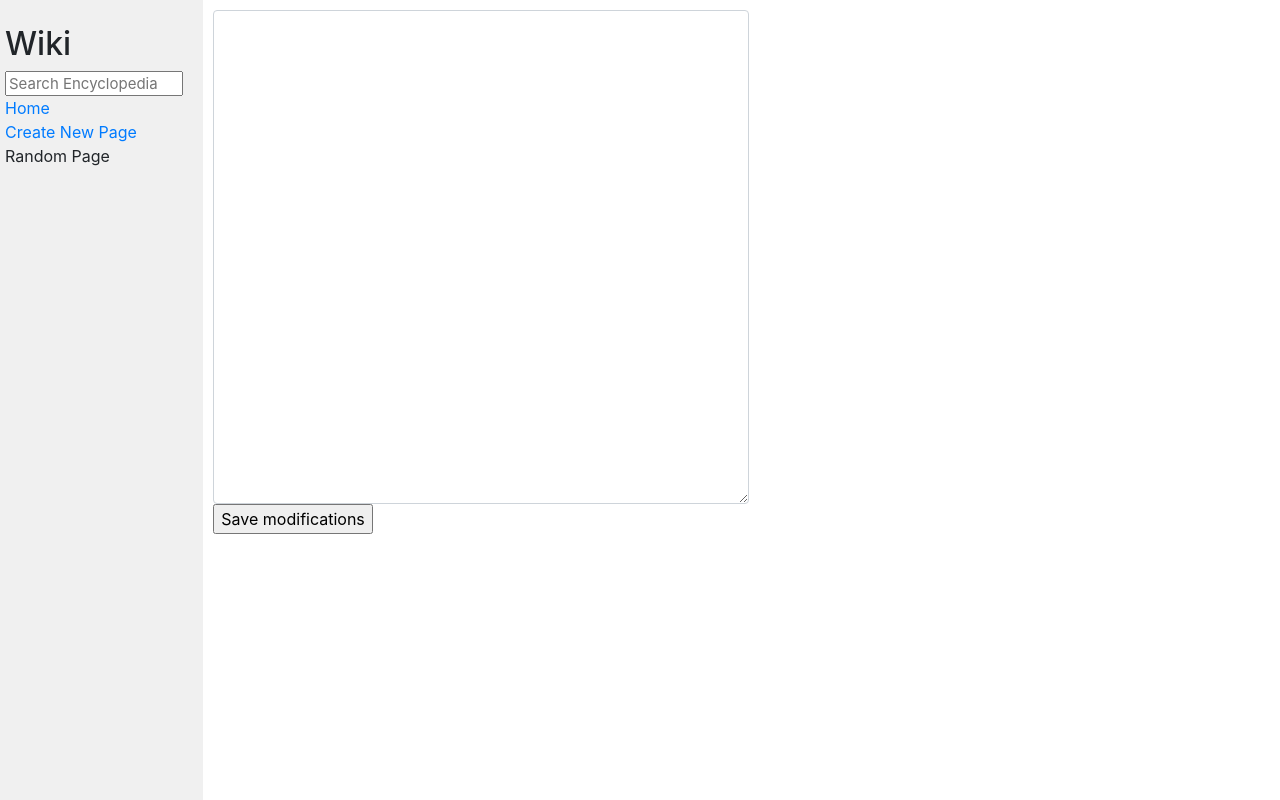
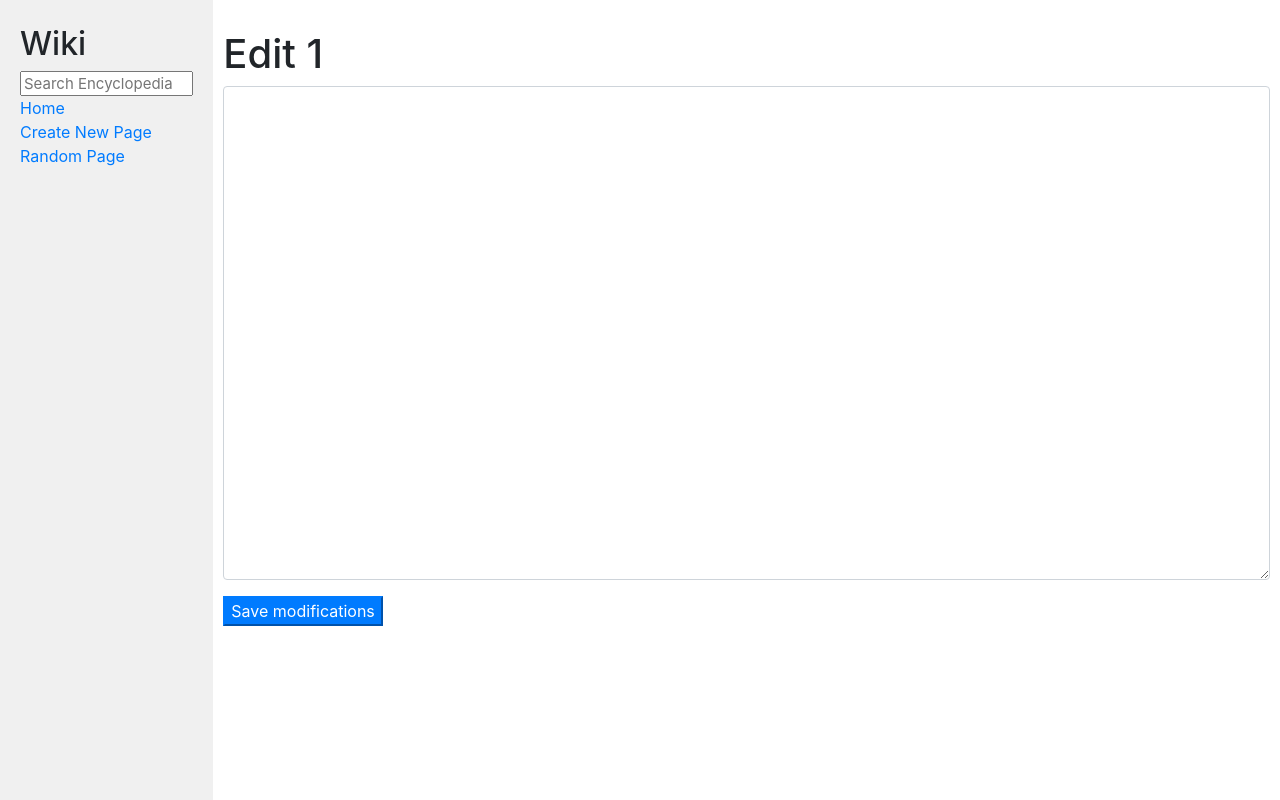
Before and after one commit to 4xel-C/CS50W_web_development, a Django app: page /edit/1 in a window 1280 px wide. Run offline with Django 3.2, Linux system fonts and the light colour scheme; some libraries are stand-ins or nearby versions.

Commit message:
Finalization of wiki project

```diff
--- a/wiki/encyclopedia/templates/encyclopedia/edit.html
+++ b/wiki/encyclopedia/templates/encyclopedia/edit.html
@@ -6,9 +6,12 @@
 
 
 {% block body %}
+<h1>Edit {{ title }}</h1>
+
 <form action="{% url 'edit' title%}" method="post">
     {% csrf_token %}
     {{ form }}
-    <input type="submit" value="Save modifications">
+    <input type="submit" value="Save modifications" class="btn-primary mt-3">
 </form>
+
 {% endblock %}
--- a/wiki/encyclopedia/templates/encyclopedia/layout.html
+++ b/wiki/encyclopedia/templates/encyclopedia/layout.html
@@ -7,8 +7,10 @@
         <title>{% block title %}{% endblock %}</title>
         <link rel="stylesheet" href="https://stackpath.bootstrapcdn.com/bootstrap/4.4.1/css/bootstrap.min.css" integrity="sha384-Vkoo8x4CGsO3+Hhxv8T/Q5PaXtkKtu6ug5TOeNV6gBiFeWPGFN9MuhOf23Q9Ifjh" crossorigin="anonymous">
         <link href="{% static 'encyclopedia/styles.css' %}" rel="stylesheet">
+
     </head>
     <body>
+        <div class="container-fluid">
         <div class="row">
             <div class="sidebar col-lg-2 col-md-3">
                 <h2>Wiki</h2>
@@ -22,7 +24,7 @@
                     <a href="{% url 'new_page' %}">Create New Page</a>
                 </div>
                 <div>
-                    Random Page
+                    <a href="{% url 'random_page' %}">Random Page</a>
                 </div>
                 {% block nav %}
                 {% endblock %}
@@ -32,6 +34,7 @@
                 {% endblock %}
             </div>
         </div>
+        </div>
 
     </body>
 </html>
--- a/wiki/encyclopedia/templates/encyclopedia/new_page.html
+++ b/wiki/encyclopedia/templates/encyclopedia/new_page.html
@@ -10,7 +10,7 @@
     <form action="{% url 'new_page' %}" method="post">
         {% csrf_token %}
         {{ form }}
-        <input type="submit" value="Save">
+        <input type="submit" value="Save" class="btn btn-primary mt-3">
     </form>
 
 {% endblock %}
--- a/wiki/encyclopedia/urls.py
+++ b/wiki/encyclopedia/urls.py
@@ -7,5 +7,6 @@
     path("wiki/<str:title>", views.entry, name="entry"),
     path("search", views.search, name="search"),
     path("new_page", views.new_page, name="new_page"),
-    path("edit/<str:title>", views.edit, name="edit")
+    path("edit/<str:title>", views.edit, name="edit"),
+    path("random", views.random_page, name="random_page")
 ]
--- a/wiki/encyclopedia/views.py
+++ b/wiki/encyclopedia/views.py
@@ -3,25 +3,31 @@
 from django.shortcuts import render
 from django.urls import reverse
 import markdown2
+import random
 
 from . import util
 
 
 # create new text form for the new page form
 class NewPageForm(forms.Form):
-    title = forms.CharField(label="Title")
+    title = forms.CharField(label="Title",
+                            widget=forms.TextInput(attrs={
+                            'class': 'form-control',
+                            'style': 'width: 100%;',
+                        })
+                    )
     content = forms.CharField(label='', widget=forms.Textarea(attrs={
                                 'placeholder': 'Write your new entry here',
-                                'class': 'form-control',
+                                'class': 'form-control mt-4',
                                 'rows': 20,
-                                'style': 'width: 50%',
+                                'style': 'width: 100%',
                               }))
 
 class EditPageForm(forms.Form):
     content = forms.CharField(label="", widget=forms.Textarea(attrs={
                                 'class': 'form-control',
                                 'rows': 20,
-                                'style': 'width: 50%',
+                                'style': 'width: 100%',
                               }))
 
 def index(request):
@@ -53,7 +59,6 @@
         if form.is_valid():
             # recuperate the new content from the form
             content = form.cleaned_data["content"]
-            # content = content.strip()
 
             # update the entry with the new value
             util.save_entry(title, content)
@@ -135,3 +140,9 @@
     return render(request, "encyclopedia/new_page.html", {
         "form": NewPageForm()
     })
+
+# generate a random page
+def random_page(request):
+    entries = util.list_entries()
+    choice = random.choice(entries)
+    return HttpResponseRedirect(reverse('entry', args=[choice]))
```
Also changed, not shown: wiki/entries/HTML.md (+20 -0 lines), wiki/entries/test.md (added, +3 -0 lines), wiki/entries/Django.md (line endings or trailing spaces).
